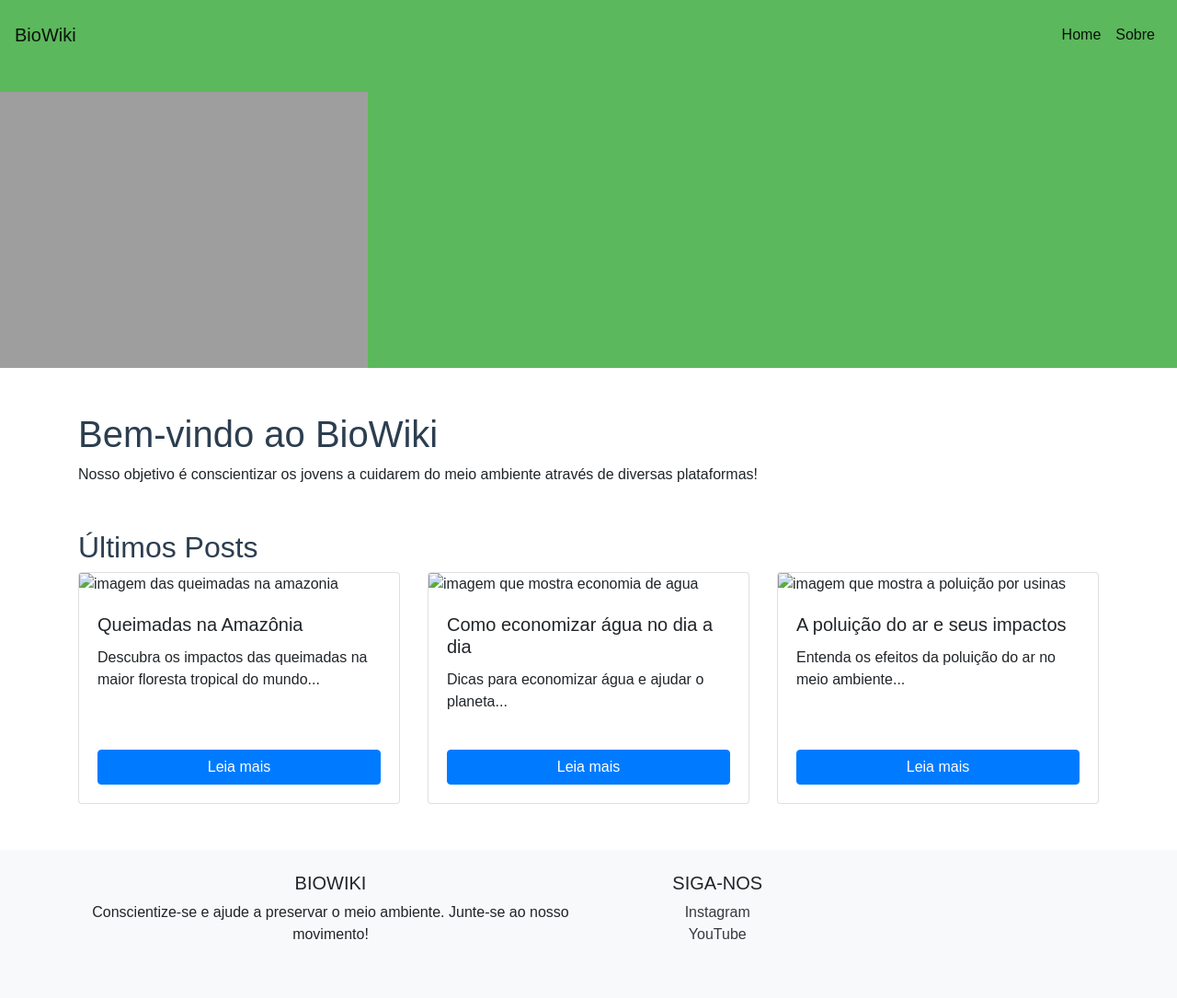
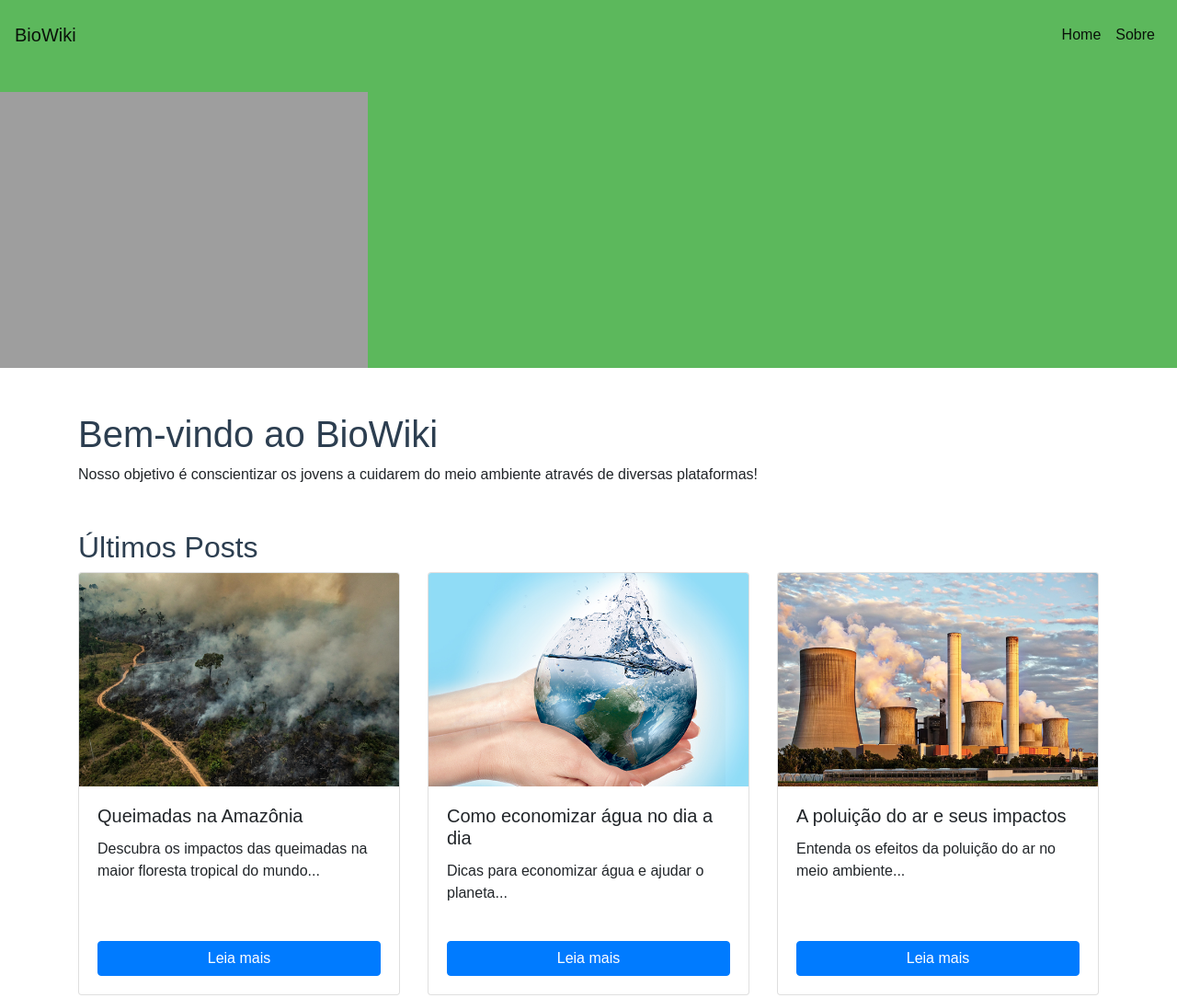
Before and after one commit to jhondev123/biowiki_blog, a plain HTML site: page index.html in a window 1280 px wide. Shown: the top 1085 px of the page at 92% size. Drawn offline with nearby package versions, Linux system fonts and the light colour scheme; the site is published under a folder, as on GitHub Pages, so addresses that start at the root find nothing.

Commit message:
corrigindo bug em imagens dos cards

```diff
--- a/index.html
+++ b/index.html
@@ -27,7 +27,7 @@
         <div class="row" id="posts-list">
             <div class="col-md-4">
                 <div class="card h-100 d-flex flex-column mb-4">
-                    <img src="/assets/images/cards/queimadas_amazonia_600x400.png" class="card-img-top"
+                    <img src="./assets/images/cards/queimadas_amazonia_600x400.png" class="card-img-top"
                         alt="imagem das queimadas na amazonia">
                     <div class="card-body d-flex flex-column">
                         <h5 class="card-title">Queimadas na Amazônia</h5>
@@ -39,7 +39,7 @@
             </div>
             <div class="col-md-4">
                 <div class="card h-100 d-flex flex-column mb-4">
-                    <img src="/assets/images/cards/economia_agua_600x400.png" class="card-img-top"
+                    <img src="./assets/images/cards/economia_agua_600x400.png" class="card-img-top"
                         alt="imagem que mostra economia de agua">
                     <div class="card-body d-flex flex-column">
                         <h5 class="card-title">Como economizar água no dia a dia</h5>
@@ -50,7 +50,7 @@
             </div>
             <div class="col-md-4">
                 <div class="card h-100 d-flex flex-column mb-4">
-                    <img src="/assets/images/cards/poluicao_do_ar_600x400.png" class="card-img-top"
+                    <img src="./assets/images/cards/poluicao_do_ar_600x400.png" class="card-img-top"
                         alt="imagem que mostra a poluição por usinas">
                     <div class="card-body d-flex flex-column">
                         <h5 class="card-title">A poluição do ar e seus impactos</h5>
```
